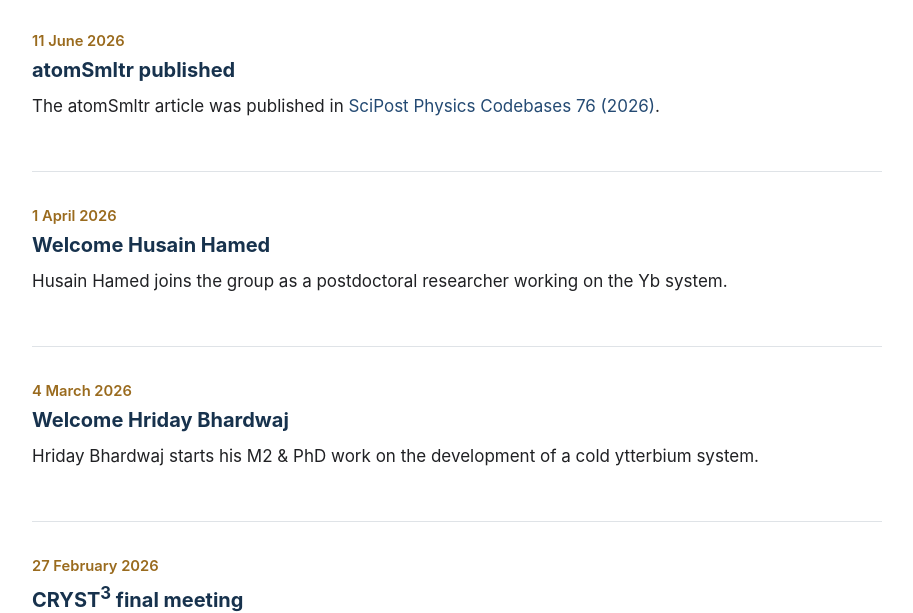
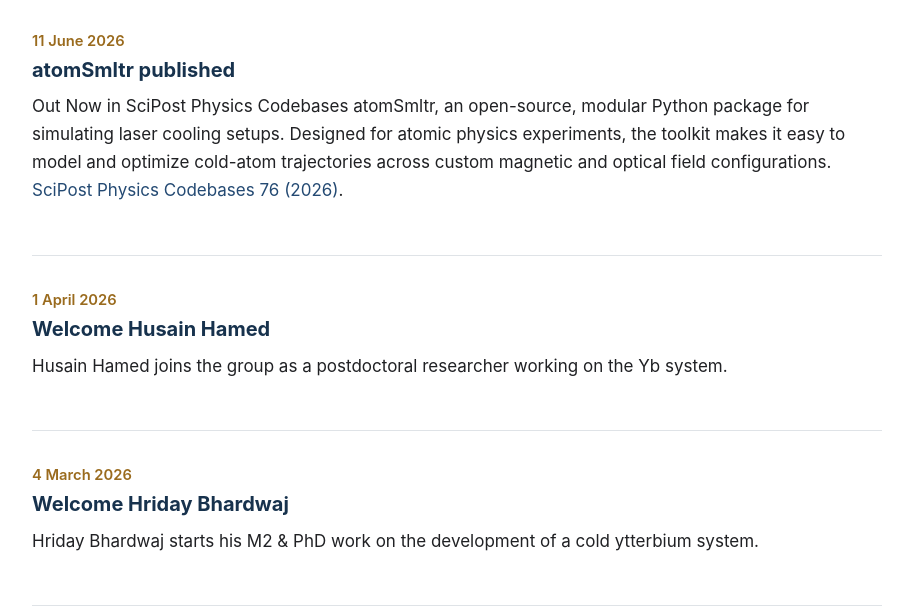
Before and after one commit to andrea-bertoldi/quantum-matter-sensing-lab, a plain HTML site: page news.html in a window 1280 px wide. Shown: the part 2115-2728 px from the top of the page, without its empty margins (68-981 px from the left). Drawn offline with Linux system fonts and the light colour scheme.

Commit message:
Revise publication descriptions in news.html
Updated the publication details for clarity and added information about atomSmltr.

```diff
--- a/news.html
+++ b/news.html
@@ -45,7 +45,7 @@
         <p>"Low stray-field ion pump configuration for cold atom experiments," is now available online.
             By combining auxiliary compensation magnets with a soft-magnetic honeycomb stopper, we show
             how to reduce stray magnetic flux leakage near the UHV port to enable more compact quantum
-            and cold-atom setups.
+            and cold-atom setups.<br>
             <a href="https://www.sciencedirect.com/science/article/abs/pii/S0042207X26008109">Vacuum 255, 115872 (2026)</a>.</p>
     </article>
 
@@ -65,7 +65,10 @@
     <article class="news-item">
         <time datetime="2026-06-11">11 June 2026</time>
         <h3>atomSmltr published</h3>
-        <p>The atomSmltr article was published in <a href="https://scipost.org/SciPostPhysCodeb.76">SciPost Physics Codebases 76 (2026)</a>.</p>
+        <p>Out Now in SciPost Physics Codebases atomSmltr, an open-source, modular Python package for simulating
+            laser cooling setups. Designed for atomic physics experiments, the toolkit makes it easy to model and
+            optimize cold-atom trajectories across custom magnetic and optical field configurations.<br>
+            <a href="https://scipost.org/SciPostPhysCodeb.76">SciPost Physics Codebases 76 (2026)</a>.</p>
     </article>
 
     <article class="news-item">
```
